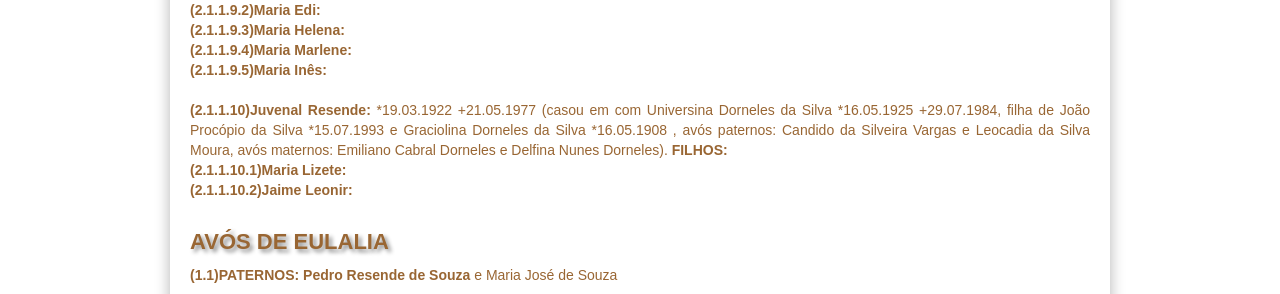
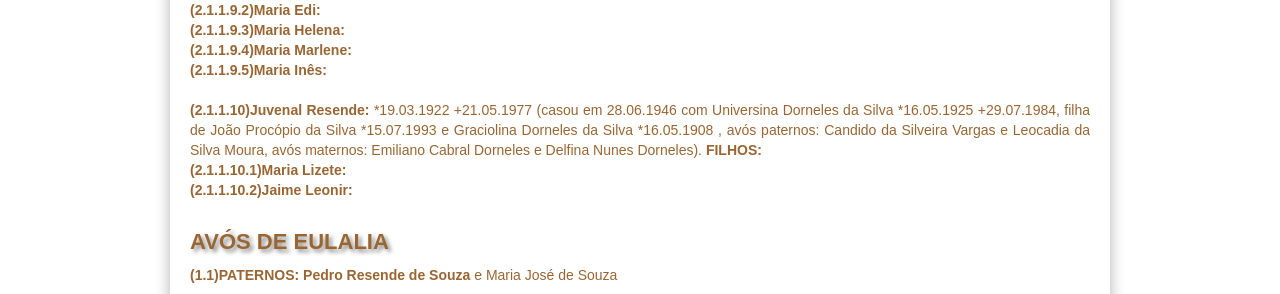
Before and after one commit to claudiovargas1955/claudiovargas1955.github.io, a Jekyll site: the page built from _pages/familia-resende.html, in a window 1280 px wide. Shown: the part 1208-1502 px from the top of the page. Built offline with Jekyll 4.4.1, drawn with Linux system fonts in a browser that asks for light colours; some web fonts are replaced.

Commit message:
Update familia-resende.html

```diff
--- a/_pages/familia-resende.html
+++ b/_pages/familia-resende.html
@@ -141,9 +141,9 @@
       <b>(2.1.1.9.4)Maria Marlene: </b><br>
       <b>(2.1.1.9.5)Maria Inês: </b><br><br>
 
-    <b>(2.1.1.10)Juvenal Resende: </b>*19.03.1922 +21.05.1977 (casou em com Universina Dorneles da Silva *16.05.1925 +29.07.1984, filha
-    de João Procópio da Silva *15.07.1993 e Graciolina Dorneles da Silva *16.05.1908 , avós paternos: Candido da Silveira Vargas e
-    Leocadia da Silva Moura, avós maternos: Emiliano Cabral Dorneles e Delfina Nunes Dorneles). <b>FILHOS: </b><br>
+    <b>(2.1.1.10)Juvenal Resende: </b>*19.03.1922 +21.05.1977 (casou em 28.06.1946 com Universina Dorneles da Silva *16.05.1925
+    +29.07.1984, filha de João Procópio da Silva *15.07.1993 e Graciolina Dorneles da Silva *16.05.1908 , avós paternos: Candido da
+    Silveira Vargas e Leocadia da Silva Moura, avós maternos: Emiliano Cabral Dorneles e Delfina Nunes Dorneles). <b>FILHOS: </b><br>
       <b>(2.1.1.10.1)Maria Lizete: </b><br>
       <b>(2.1.1.10.2)Jaime Leonir: </b><br><br>
 
```
